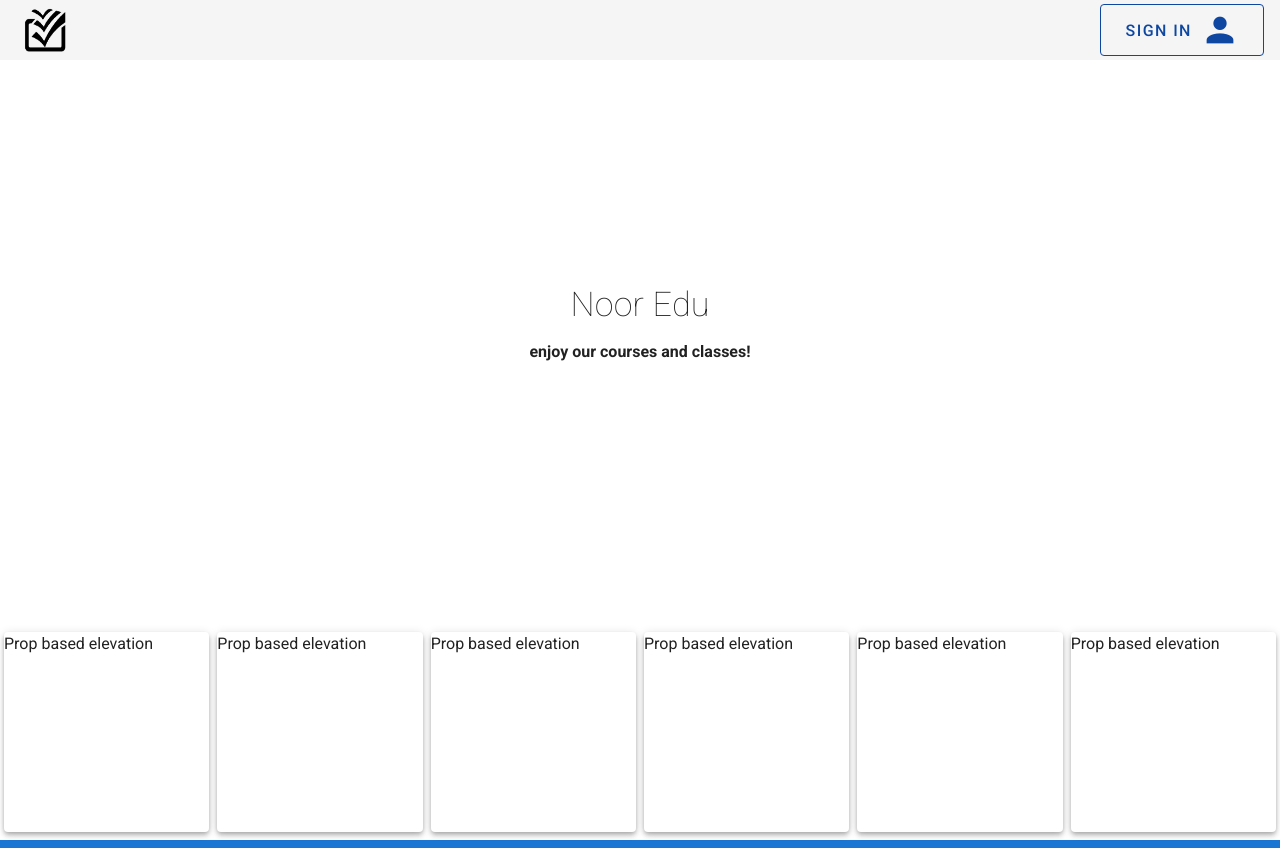
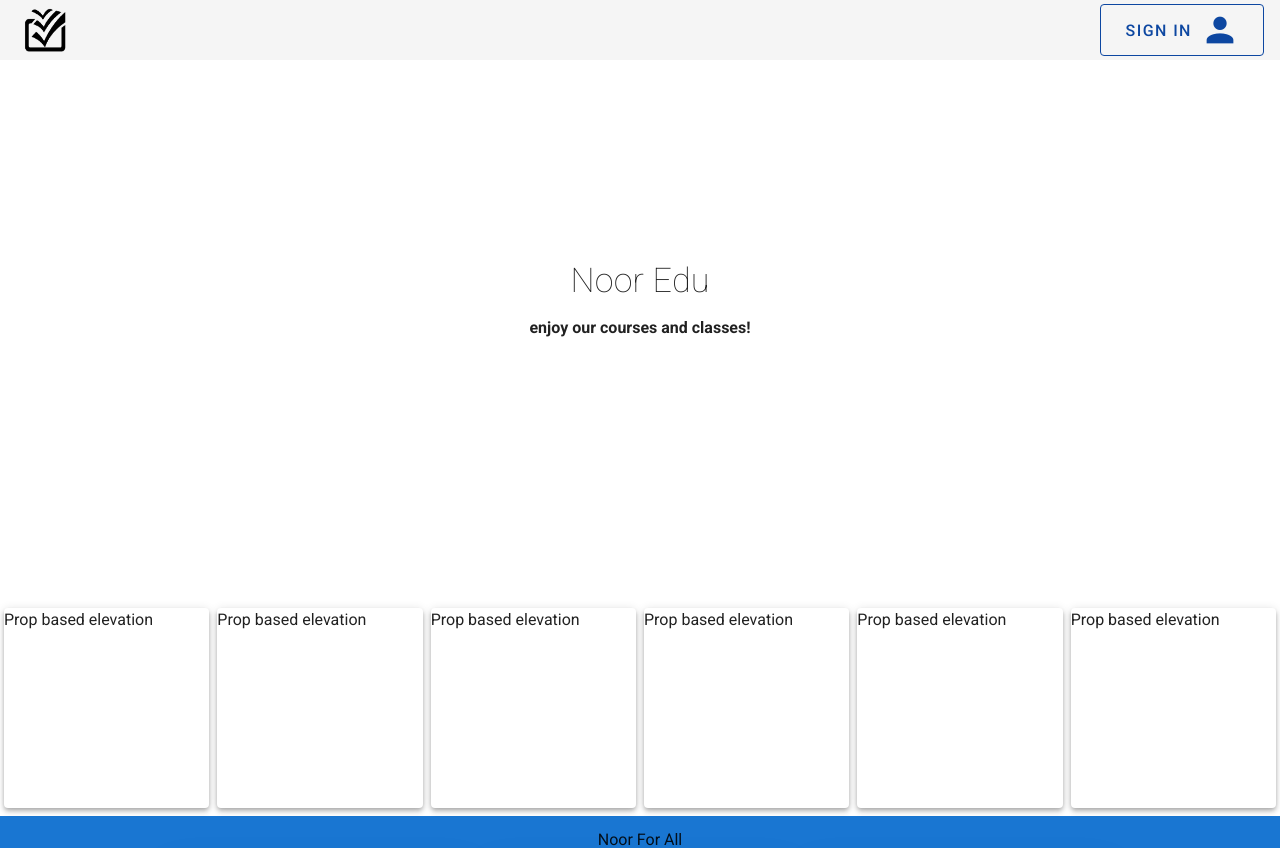
Before and after one commit to MosbatSaz/N000R, a Vue app: page / in a window 1280 px wide. Shown: the top 848 px of the page. Built offline with nearby package versions, Linux system fonts and the light colour scheme.

Commit message:
commit to front-end

```diff
--- a/src/App.vue
+++ b/src/App.vue
@@ -2,7 +2,7 @@
   <v-app>
 
     <navi></navi>
-    hey man what up
+
     <v-content class="pa-0">
       <router-view></router-view>
     </v-content>
```
